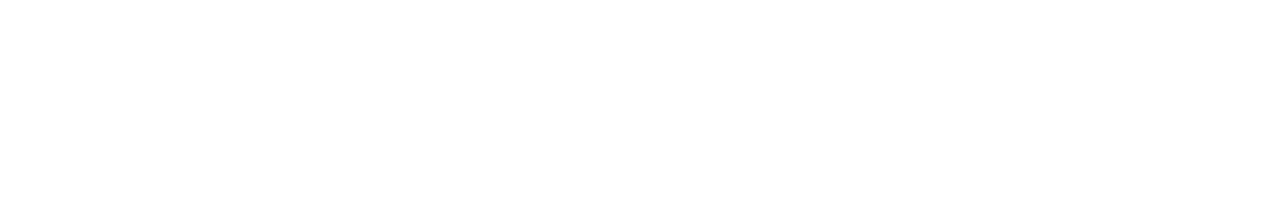
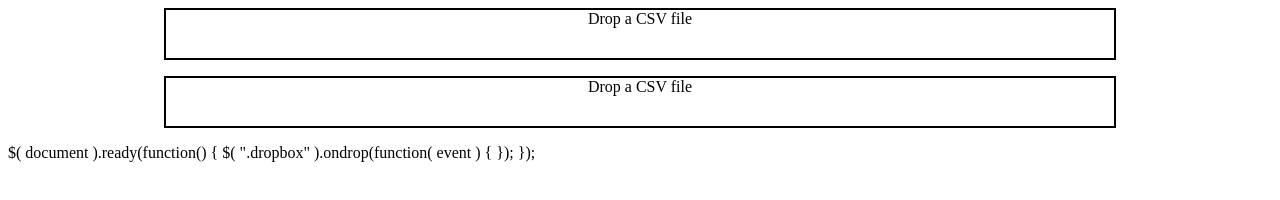
Before and after one commit to tomsitter/JS-tools, a plain HTML site: page csv_comparisons.html in a window 1280 px wide. Drawn offline with Linux system fonts and the light colour scheme.

Commit message:
Start adding UI elements for testing

```diff
--- a/css/styles.css
+++ b/css/styles.css
@@ -0,0 +1,13 @@
+.dropbox {
+    height: 3em;
+    width: 75%;
+    margin: 0 auto;
+    align: center;
+    border: 2px solid black;
+    text-align: center;
+    margin-bottom: 1em;
+}
+
+.dropbox:hover {
+    background-color: darkgrey;
+}
--- a/csv_comparisons.html
+++ b/csv_comparisons.html
@@ -1,9 +1,16 @@
 <!DOCTYPE html>
 <html>
-<head>
-	<title>CSV Comparisons</title>
-</head>
-<body>
+	<head>
+		<title>CSV Comparisons</title>
+		<link rel="stylesheet" href="css/styles.css" />
+	</head>
+	<body>
+		<div id="file1" class="dropbox">Drop a CSV file</div>
+		<div id="file2" class="dropbox">Drop a CSV file</div>
+	</body>
+	$( document ).ready(function() {
+		$( ".dropbox" ).ondrop(function( event ) {
 
-</body>
+		});
+	});
 </html>
```
Also changed, not shown: 1 other file.
